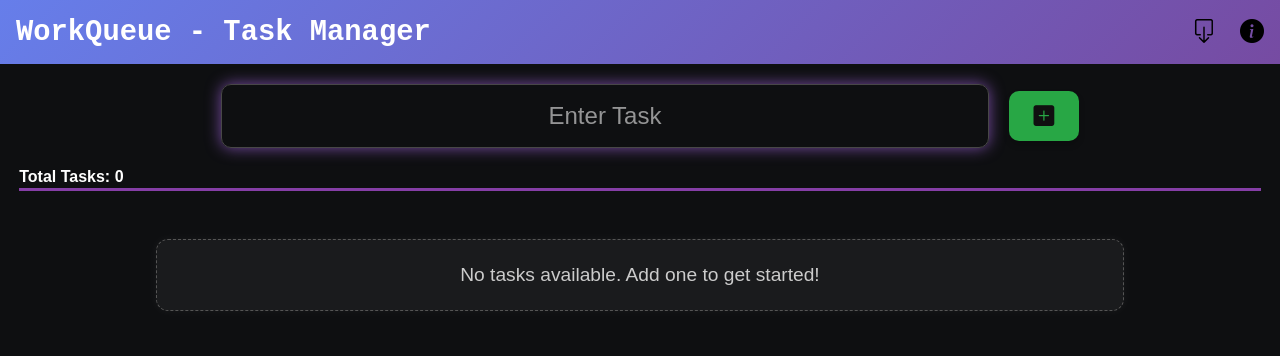
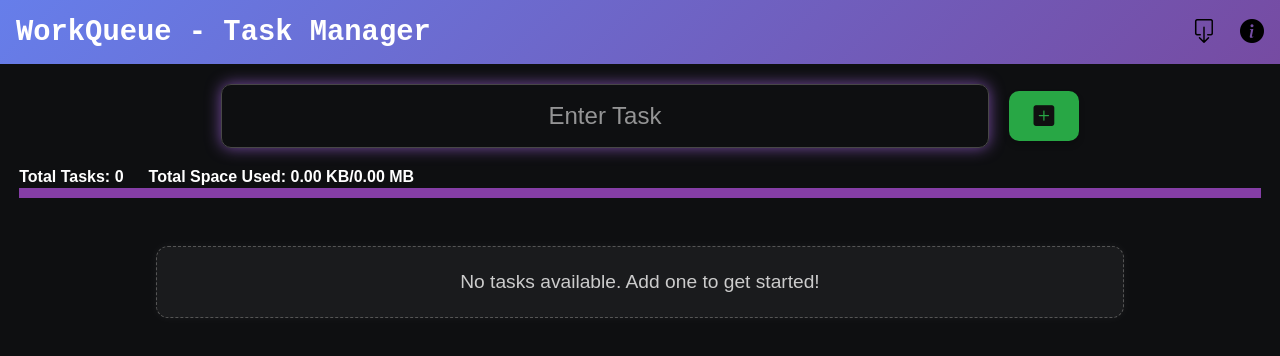
Before and after one commit to VictorF313/WorkQueue-Task-Manager, a React (Vite) app: page / in a window 1280 px wide. Shown: the top 356 px of the page. Built offline with nearby package versions, Linux system fonts and the light colour scheme.

Commit message:
Added Total Space Consumed Detail And Minor Changes

```diff
--- a/src/Components/Hero.jsx
+++ b/src/Components/Hero.jsx
@@ -1,4 +1,4 @@
-import React, { useState, useEffect } from 'react';
+import React, { useState, useEffect, useMemo } from 'react';
 
 const Hero = () => {
     const [task, setTask] = useState("");
@@ -46,12 +46,27 @@ const Hero = () => {
         }
     };
 
+    const getLocalStorageSize = () => {
+        let total = 0;
+        for (let key in localStorage) {
+            if (localStorage.hasOwnProperty(key)) {
+                const value = localStorage.getItem(key);
+                total += key.length + value.length;
+            }
+        }
+
+        const bytes = total * 2;
+        const kilobytes = bytes / 1024;
+        return { bytes, kilobytes };
+    };
+
+    const { kilobytes } = useMemo(() => getLocalStorageSize(), [allTasks]);
 
     return (
         <div className="hero">
             <div className="entryField">
                 <input
-                    id='textHolder'
+                    id="textHolder"
                     value={task}
                     onChange={handleChange}
                     placeholder="Enter Task"
@@ -71,11 +86,17 @@ const Hero = () => {
             )}
 
             <div className="taskSection">
-                <div className="taskCounter">
+                <div className="details">
                     <div className="counter">
                         Total Tasks: {allTasks.length}
                     </div>
+
+                    <div className="totalSpace">
+                        Total Space Used: {kilobytes.toFixed(2)} KB/{(kilobytes/1024).toFixed(2)} MB
+                    </div>
                 </div>
+
+
                 <div className="taskarea">
                     {allTasks.length === 0 ? (
                         <div className="emptyNotice">
@@ -85,10 +106,8 @@ const Hero = () => {
                         allTasks.map((taskItem, index) => (
                             <div className="tasksAndButtons" key={index}>
                                 <div className="task">{taskItem}</div>
-                                <button className="bi bi-pencil-square editTask button" onClick={() => editTask(index)}>
-                                </button>
-                                <button className="bi bi-trash-fill deleteTask button" onClick={() => deleteTask(index)}>
-                                </button>
+                                <button className="bi bi-pencil-square editTask button" onClick={() => editTask(index)}></button>
+                                <button className="bi bi-trash-fill deleteTask button" onClick={() => deleteTask(index)}></button>
                             </div>
                         ))
                     )}
--- a/src/Components/Navbar.jsx
+++ b/src/Components/Navbar.jsx
@@ -48,7 +48,7 @@ const Navbar = () => {
                 </CSVLink>
                 <li className="bi bi-info-circle-fill about">
                     <div className="aboutText">
-                        This project was developed by VictorF313/Sharique using React.js.
+                        This project was developed by VictorF313/Sharique using React
                     </div>
                 </li>
             </ul>
--- a/src/styles.css
+++ b/src/styles.css
@@ -135,7 +135,7 @@ nav>ul>li:nth-child(2):hover .aboutText {
   display: flex;
   flex-direction: column;
   align-items: left;
-  border-top: 3px solid rgb(133, 62, 166);
+  border-top: 10px solid rgb(133, 62, 166);
   overflow: auto;
   margin-top: 0.2rem;
   padding: 1rem;
@@ -150,16 +150,14 @@ nav>ul>li:nth-child(2):hover .aboutText {
   text-align: left;
   color: #ffffff;
   background: linear-gradient(to right, #1b1b1b25, #3d3d3d);
-  border: 2px solid #ffffff8e;
+  border: 1px dashed #ffffff8e;
   border-radius: 10px;
   transition: background 0.6s ease-in-out, box-shadow 0.3s linear, transform 0.3s linear;
   background-size: 200% 200%;
 }
 
 .task:hover {
-  border-color: #764ba2;
-  box-shadow: 0 0 10px #764ba2;
-  transform: translateZ(25px);
+  box-shadow: 0 0 15px #764ba2;
 }
 
 .tasksAndButtons {
@@ -197,11 +195,10 @@ nav>ul>li:nth-child(2):hover .aboutText {
 }
 
 .editTask {
-  background: #764ba2;
+  background: #667eea;
 }
 
 .editTask:hover {
-  background: #764ba2;
   transform: translateY(2px);
 }
 
@@ -227,6 +224,7 @@ nav>ul>li:nth-child(2):hover .aboutText {
   animation: fadeIn 0.6s ease-in-out;
   box-shadow: 0 0 10px rgba(255, 255, 255, 0.05);
 }
+
 
 @keyframes fadeIn {
   from {
@@ -290,11 +288,15 @@ nav>ul>li:nth-child(2):hover .aboutText {
   }
 }
 
-.taskCounter {
+.details {
   position: absolute;
+  display: flex;
+  flex-direction: row;
+  gap: 25px;
 }
 
-.counter {
+.counter,
+.totalSpace {
   color: #ffffff;
   font-weight: 700;
 }
```
